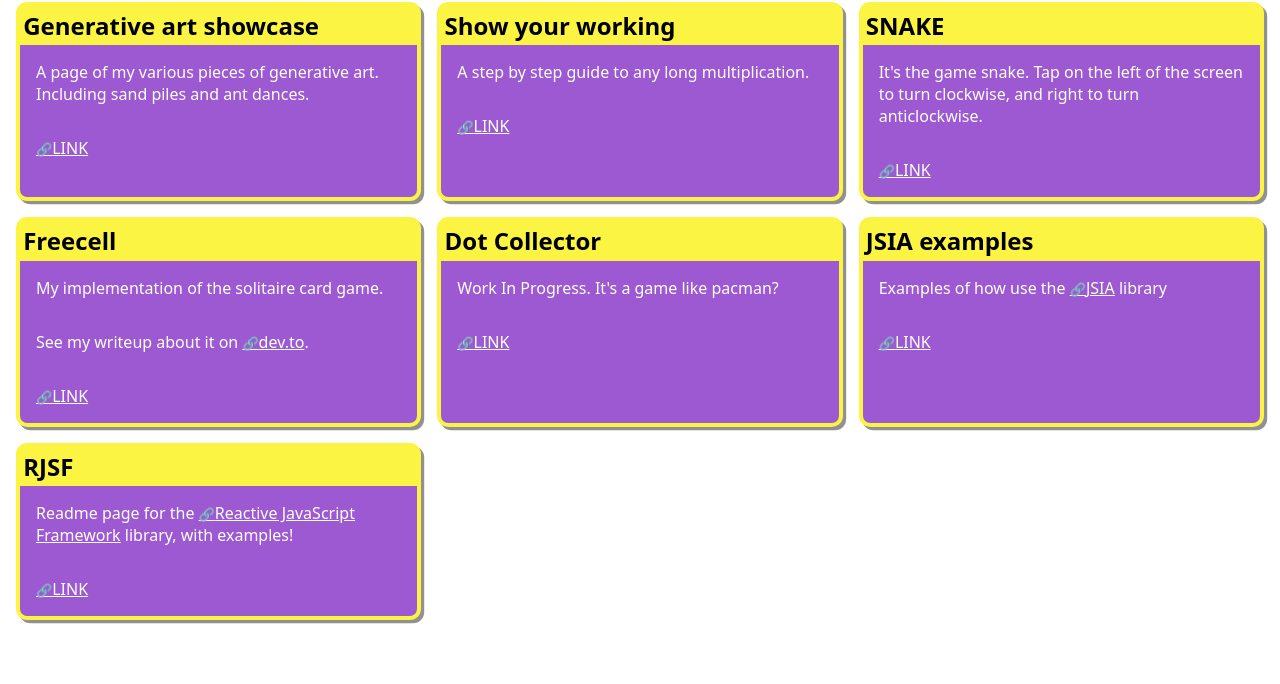
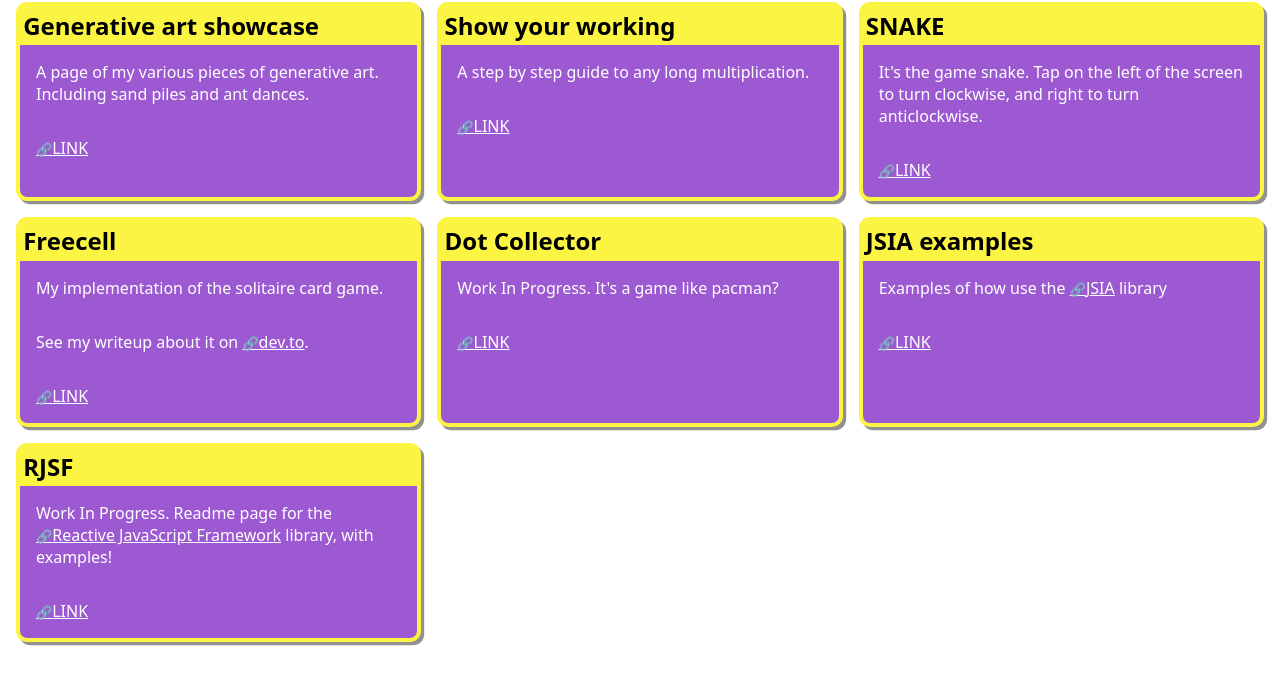
Before and after one commit to Mellen/Mellen.github.io, a plain HTML site: page index.html in a window 1280 px wide. Shown: the part 84-768 px from the top of the page. Drawn offline with Linux system fonts and the light colour scheme.

Commit message:
marked RJSF as a WIP

```diff
--- a/index.html
+++ b/index.html
@@ -42,7 +42,7 @@
       </section>
       <section>
 	<h2 class="itemhead">RJSF</h2>
-	<p class="itembody"> Readme page for the <a href="https://github.com/Mellen/rjsf">Reactive JavaScript Framework</a> library, with examples!</p>
+	<p class="itembody"> Work In Progress. Readme page for the <a href="https://github.com/Mellen/rjsf">Reactive JavaScript Framework</a> library, with examples!</p>
 	<p class="itembody"><a href="rjsf">LINK</a></p>
       </section>
     </main>
```
